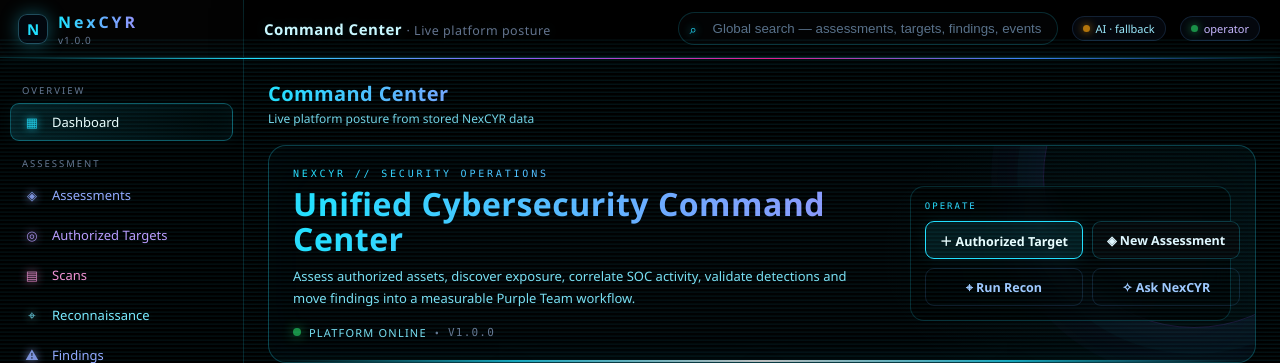
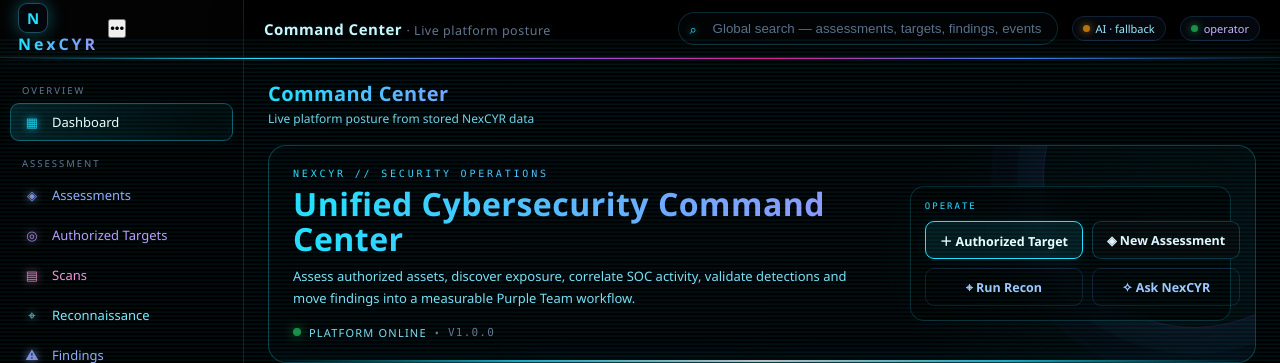
Before and after one commit to Hafsa-Khan01/NexCYR, a FastAPI app: page /dashboard?from_boot=1 in a window 1280 px wide. Shown: the top 363 px of the page. Run offline with FastAPI, Linux system fonts and the light colour scheme; data comes from the database, SQL or seed files in the repository; data that the repository does not hold is empty.

Commit message:
Refresh NexCYR dashboard shell with liquid Earth backdrop and navigation toggle

```diff
--- a/templates/dashboard.html
+++ b/templates/dashboard.html
@@ -7,14 +7,21 @@
   <link rel="stylesheet" href="/static/css/nexcyr.css?v=20261008-neon2" />
 </head>
 <body>
+  <div class="liquid-backdrop" aria-hidden="true">
+    <div class="liquid-blob liquid-a"></div>
+    <div class="liquid-blob liquid-b"></div>
+    <div class="liquid-blob liquid-c"></div>
+    <div class="earth-backdrop"></div>
+  </div>
+
   <div class="app">
     <!-- brand -->
     <div class="brand">
-      <div class="logo">N</div>
-      <div>
+      <div class="brand-main">
+        <div class="logo">N</div>
         <div class="name">NexCYR</div>
-        <div class="ver">v1.0.0</div>
       </div>
+      <button class="sidebar-toggle" id="sidebarToggle" type="button" aria-label="Open navigation" title="Navigation">•••</button>
     </div>
 
     <!-- topbar -->
```
